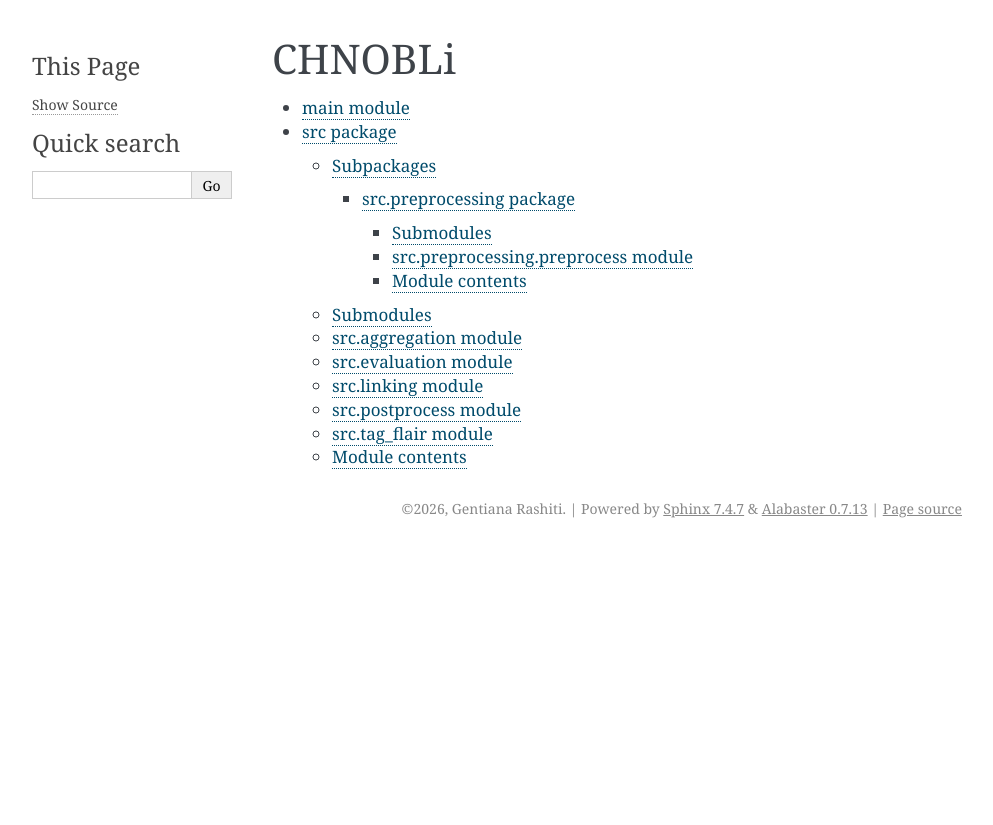
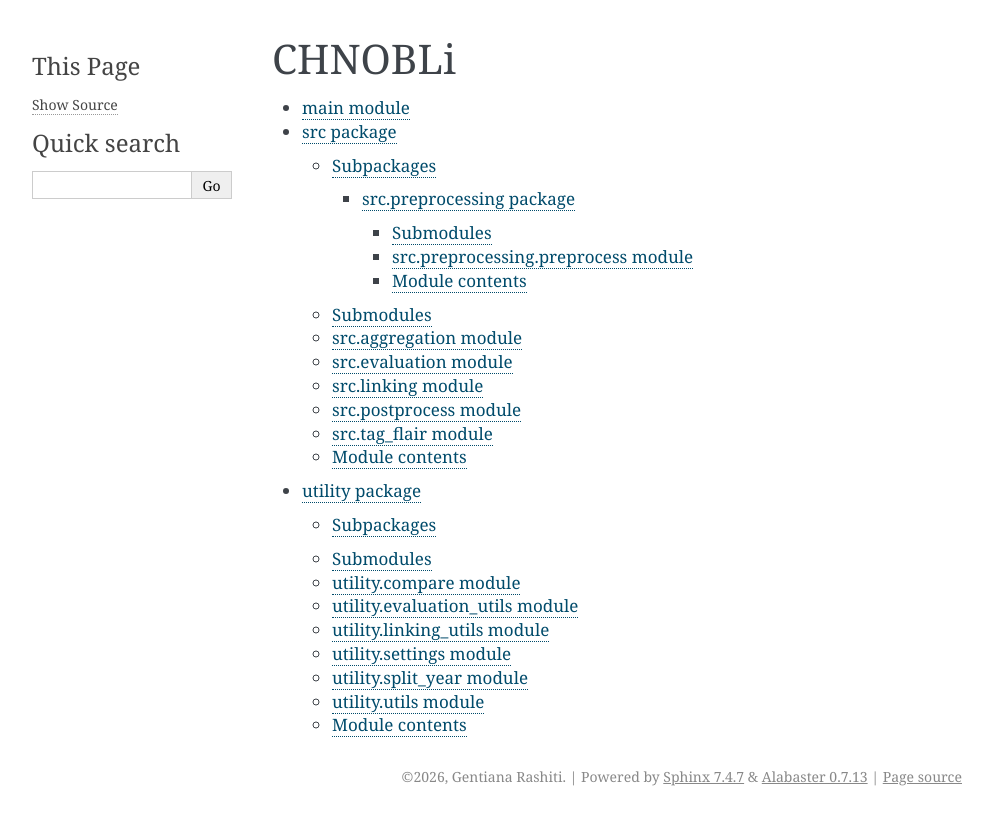
Before and after one commit to eth-library/CHNOBLi, a Sphinx documentation site: the page built from docs/source/modules.rst, in a window 1280 px wide. Shown: the top 825 px of the page, without its empty margins (148-1141 px from the left). Built offline with Sphinx 7.4.7, drawn with Linux system fonts in a browser that asks for light colours.

Commit message:
add utility to docs

```diff
--- a/docs/source/modules.rst
+++ b/docs/source/modules.rst
@@ -6,3 +6,4 @@ CHNOBLi
 
    main
    src
+   utility
--- /dev/null
+++ b/docs/source/utility.rst
@@ -0,0 +1,68 @@
+utility package
+===========
+
+Subpackages
+-----------
+
+.. toctree::
+   :maxdepth: 4
+
+
+Submodules
+----------
+
+utility.compare module
+----------------------
+
+.. automodule:: utility.compare
+   :members:
+   :undoc-members:
+   :show-inheritance:
+
+utility.evaluation_utils module
+---------------------
+
+.. automodule:: utility.evaluation_utils
+   :members:
+   :undoc-members:
+   :show-inheritance:
+
+utility.linking\_utils module
+------------------
+
+.. automodule:: utility.linking_utils
+   :members:
+   :undoc-members:
+   :show-inheritance:
+
+utility.settings module
+----------------------
+
+.. automodule:: utility.settings
+   :members:
+   :undoc-members:
+   :show-inheritance:
+
+utility.split\_year module
+---------------------
+
+.. automodule:: utility.split_year
+   :members:
+   :undoc-members:
+   :show-inheritance:
+
+utility.utils module
+---------------------
+
+.. automodule:: utility.utils
+   :members:
+   :undoc-members:
+   :show-inheritance:
+
+Module contents
+---------------
+
+.. automodule:: utility
+   :members:
+   :undoc-members:
+   :show-inheritance:
```
